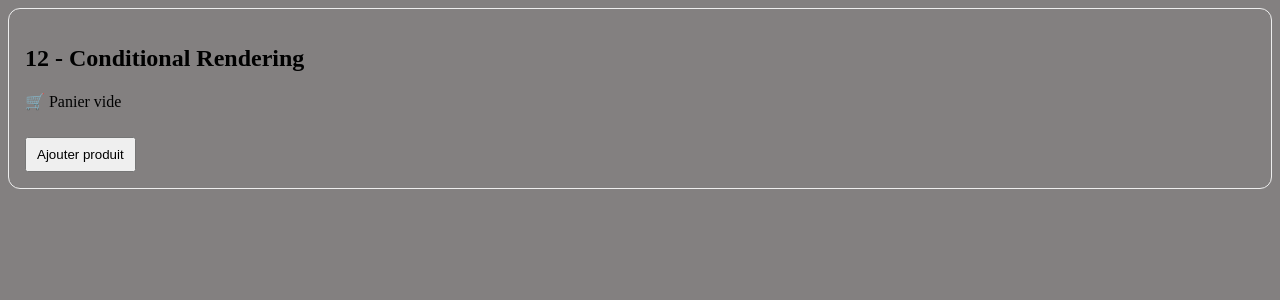
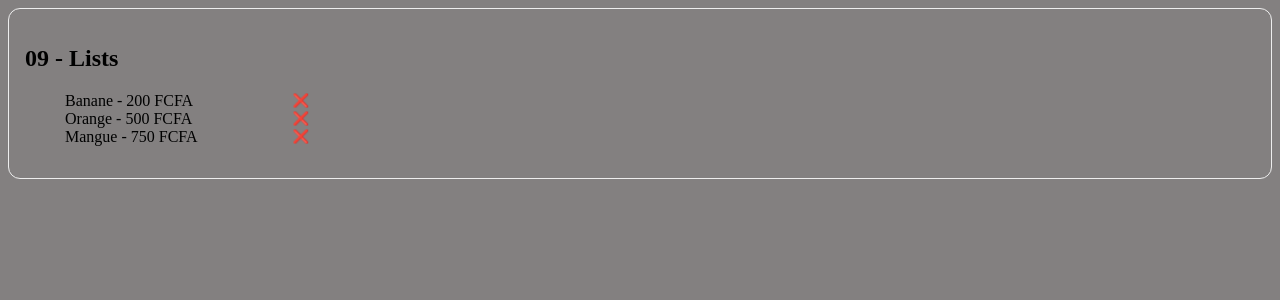
Before and after one commit to ndeyaichasene/cours, a Vue app: page / in a window 1280 px wide. Shown: the top 300 px of the page. Built offline with nearby package versions, Linux system fonts and the light colour scheme.

Commit message:
feat/09-vFor

```diff
--- a/src/App.vue
+++ b/src/App.vue
@@ -1,5 +1,7 @@
 <script setup>
-import Rendering from './demos/08_rendering/Rendering.vue';
+import VFor from './demos/09_vFor/VFor.vue';
+
+// import Rendering from './demos/08_rendering/Rendering.vue';
 
 // import Computed from './demos/07_computed/Computed.vue';
 
@@ -38,7 +40,8 @@ import Rendering from './demos/08_rendering/Rendering.vue';
     <!-- <FormEvent></FormEvent> -->
     <!-- <Reactive></Reactive> -->
     <!-- <Computed></Computed> -->
-    <Rendering></Rendering>
+    <!-- <Rendering></Rendering> -->
+    <VFor></VFor>
 
 
 
--- /dev/null
+++ b/src/demos/09_vFor/VFor.vue
@@ -0,0 +1,32 @@
+<script setup>
+import { ref } from 'vue';
+
+const products = ref([
+    {id: 1, nom: 'Banane', prix: 200, quantite: 3 },
+    {id: 2, nom: 'Orange', prix: 500, quantite: 2 },
+    {id: 3, nom: 'Mangue', prix: 750, quantite: 3 }
+]);
+
+const removeProduct = (id) => {
+    products.value = products.value.filter(p => p.id !== id);
+}
+</script>
+
+<template>
+  <section class="card">
+    <h2>09 - Lists</h2>
+
+    <ul>
+      <li v-for="p in products" :key="p.id">
+        {{p.nom}} - {{p.prix}} FCFA
+        <button @click="removeProduct(p.id)">❌</button>
+      </li>
+    </ul>
+  </section>
+</template>
+
+<style scoped>
+.card { padding:16px; border:1px solid #eee; border-radius:12px; }
+li { display:flex; justify-content:space-between; width:250px; }
+button { border:none; background:none; cursor:pointer; }
+</style>
```
